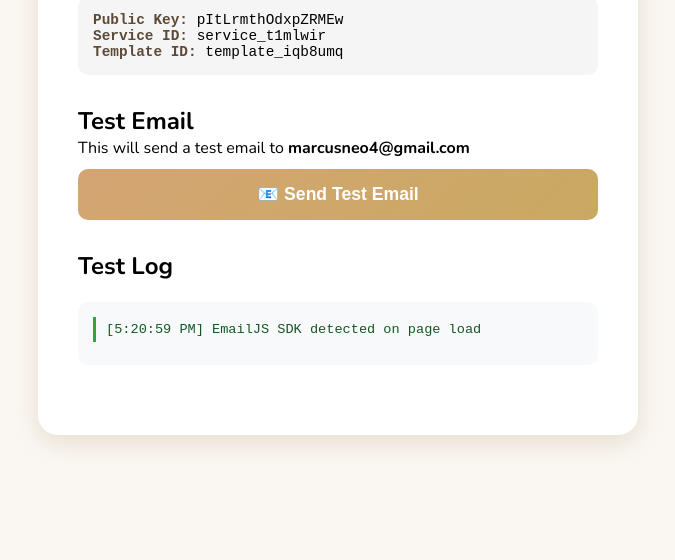
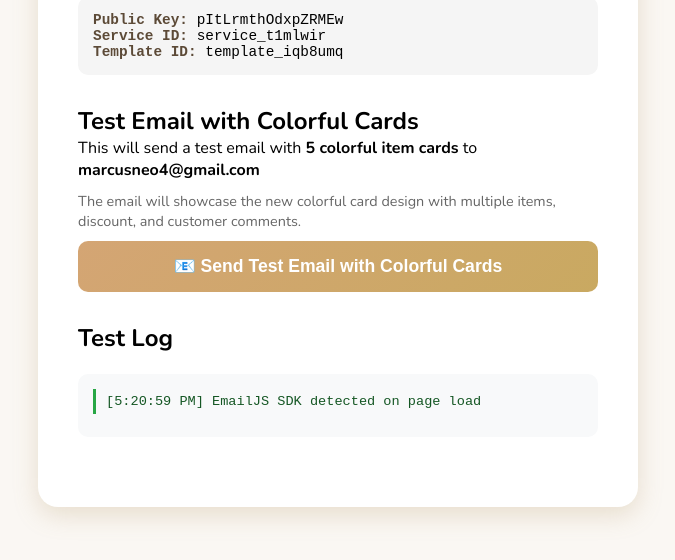
Before and after one commit to marcusneo4/woofcrafts-pos, a plain HTML site: page test-email.html in a window 1280 px wide. Shown: the part 174-734 px from the top of the page, without its empty margins (302-977 px from the left). Drawn offline with nearby package versions, Linux system fonts and the light colour scheme.

Commit message:
Update test-email.html

```diff
--- a/test-email.html
+++ b/test-email.html
@@ -131,9 +131,10 @@
         </div>
 
         <div class="test-section">
-            <h2>Test Email</h2>
-            <p>This will send a test email to <strong>marcusneo4@gmail.com</strong></p>
-            <button id="test-btn" onclick="sendTestEmail()">📧 Send Test Email</button>
+            <h2>Test Email with Colorful Cards</h2>
+            <p>This will send a test email with <strong>5 colorful item cards</strong> to <strong>marcusneo4@gmail.com</strong></p>
+            <p style="font-size: 0.9rem; color: #666; margin-top: 10px;">The email will showcase the new colorful card design with multiple items, discount, and customer comments.</p>
+            <button id="test-btn" onclick="sendTestEmail()">📧 Send Test Email with Colorful Cards</button>
             <div id="status" class="status"></div>
         </div>
 
@@ -195,66 +196,65 @@
                 emailjs.init(EMAILJS_CONFIG.publicKey);
                 addLog('EmailJS initialized successfully', 'success');
 
-                // Prepare test email data
+                // Prepare comprehensive test email data with multiple items to showcase colorful cards
                 const testOrderDetails = {
                     orderId: 'TEST-' + Date.now(),
-                    customerName: 'Test Customer',
+                    customerName: 'Sarah Johnson',
                     customerEmail: 'marcusneo4@gmail.com',
-                    customerPhone: '123-456-7890',
+                    customerPhone: '(555) 123-4567',
+                    customerComment: 'Please add a special note: "Happy Birthday Max!" 🎂',
                     items: [
                         {
-                            name: 'Test Product 1',
+                            name: 'Premium NFC Dog Tag - Custom Engraved',
                             quantity: 2,
-                            price: 10.00,
-                            subtotal: 20.00
+                            price: 24.99,
+                            subtotal: 49.98
                         },
                         {
-                            name: 'Test Product 2',
+                            name: '3 Charms for 8 Dollars',
                             quantity: 1,
-                            price: 15.50,
-                            subtotal: 15.50
+                            price: 8.00,
+                            subtotal: 8.00
+                        },
+                        {
+                            name: 'Additional NFC (5 SGD)',
+                            quantity: 3,
+                            price: 5.00,
+                            subtotal: 15.00
+                        },
+                        {
+                            name: 'Photo Frame - Wooden',
+                            quantity: 1,
+                            price: 19.99,
+                            subtotal: 19.99
+                        },
+                        {
+                            name: 'Charm Reserved',
+                            quantity: 1,
+                            price: 0.00,
+                            subtotal: 0.00
                         }
                     ],
-                    subtotal: 35.50,
-                    discountAmount: 0,
-                    discountPercent: 0,
-                    total: 35.50
+                    subtotal: 92.97,
+                    discountAmount: 4.65,
+                    discountPercent: 5,
+                    total: 88.32
                 };
 
-                // Format items for email
-                const itemsList = testOrderDetails.items.map(item =>
-                    `${item.name} - Qty: ${item.quantity} x $${item.price.toFixed(2)} = $${item.subtotal.toFixed(2)}`
-                ).join('\n');
+                addLog(`Preparing test email with ${testOrderDetails.items.length} items`, 'info');
+                addLog(`Order ID: ${testOrderDetails.orderId}`, 'info');
+                addLog(`Customer: ${testOrderDetails.customerName}`, 'info');
+                addLog(`To: ${testOrderDetails.customerEmail}`, 'info');
 
-                // Prepare template parameters
-                const templateParams = {
-                    to_email: 'marcusneo4@gmail.com',
-                    from_name: 'WoofCrafts',
-                    from_email: 'marcusneo4@gmail.com',
-                    customer_name: testOrderDetails.customerName,
-                    customer_phone: testOrderDetails.customerPhone,
-                    order_id: testOrderDetails.orderId,
-                    order_items: itemsList,
-                    subtotal: `$${testOrderDetails.subtotal.toFixed(2)}`,
-                    discount: 'None',
-                    total: `$${testOrderDetails.total.toFixed(2)}`,
-                    company_name: 'WoofCrafts'
-                };
+                // Use the sendOrderConfirmationEmail function which uses the new colorful card template
+                addLog('Using new colorful card-based email template...', 'info');
 
-                addLog(`Sending email using Service ID: ${EMAILJS_CONFIG.serviceId}`, 'info');
-                addLog(`Using Template ID: ${EMAILJS_CONFIG.templateId}`, 'info');
-                addLog(`To: ${templateParams.to_email}`, 'info');
-
-                // Send email
-                const response = await emailjs.send(
-                    EMAILJS_CONFIG.serviceId,
-                    EMAILJS_CONFIG.templateId,
-                    templateParams
-                );
+                // Send email using the proper function
+                const response = await sendOrderConfirmationEmail(testOrderDetails);
 
                 addLog('Email sent successfully!', 'success');
-                addLog(`Response: ${JSON.stringify(response, null, 2)}`, 'success');
-                showStatus('✅ Test email sent successfully! Check your inbox at marcusneo4@gmail.com', 'success');
+                addLog(`Response status: ${response?.status}`, 'success');
+                showStatus('✅ Test email sent successfully! Check your inbox at marcusneo4@gmail.com to see the colorful card design! 🎨', 'success');
 
             } catch (error) {
                 console.error('EmailJS error:', error);
```
